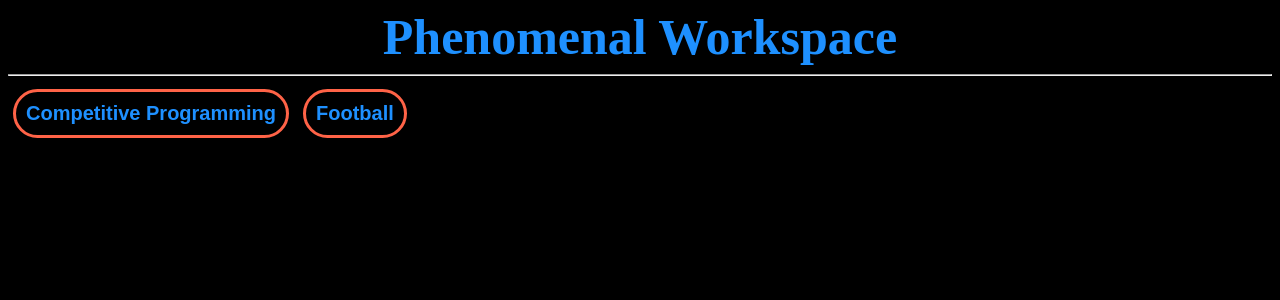
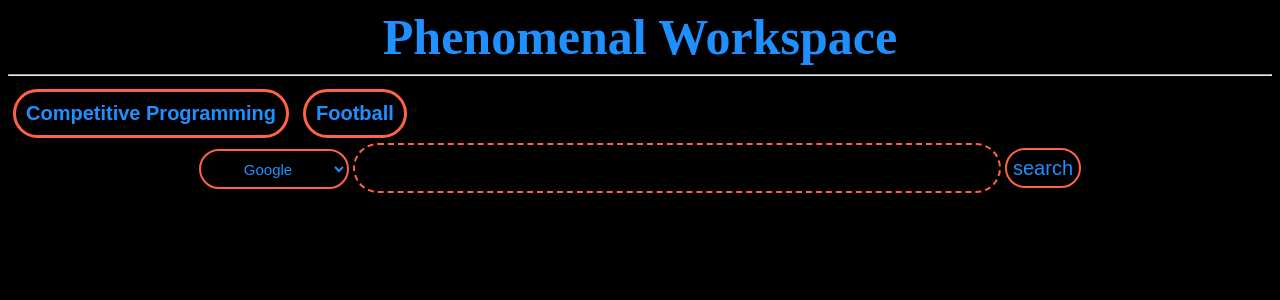
Before and after one commit to nxtcoder17/browser-homepage, a Flask app: page / in a window 1280 px wide. Shown: the top 300 px of the page. Run offline with Flask 2, Linux system fonts and the light colour scheme.

Commit message:
Search Bar

```diff
--- a/app/static/css/style.css
+++ b/app/static/css/style.css
@@ -1,6 +1,10 @@
 :root {
     --font: Cantarell;
     --my-green: #42f486;
+}
+
+* {
+    outline: none !important;
 }
 
 body {
@@ -67,3 +71,55 @@ button::-moz-focus-inner {
 .block_cp_items:hover {
     border: 4px dashed tomato;
 }
+
+/* Search Box */
+#search_box input {
+    width: 50%;
+    height: 40px;
+    color: dodgerblue;
+    background-color: black;
+    font-size: 15px;
+    font-family: "Hack Nerd Font";
+    border: 2px dashed tomato;
+    border-radius: 50px;
+    padding-left: 10px;
+    padding-top: 5px;
+    padding-right: 2px;
+}
+
+#search_box button {
+    height: 40px;
+    border: 2px solid tomato;
+    color: dodgerblue;
+    font-size: 20px;
+    background-color: black;
+    border-radius: 50px;
+}
+
+#search_box button:hover {
+    background-color: tomato;
+    color: black;
+    font-weight: bold;
+    cursor: pointer;
+}
+
+#search_engine {
+    height: 40px;
+    width: 150px;
+    background-color: black;
+    font-size: 15px;
+    text-align: center;
+    color: dodgerblue;
+    border: 2px solid tomato;
+    border-radius: 50px;
+}
+
+#search_engine:focus {
+    outline: none !important;
+}
+
+#search_engine option {
+    background-color: black;
+    color: tomato;
+    font-size: 20px;
+}
--- /dev/null
+++ b/app/static/js/script.js
@@ -0,0 +1,20 @@
+var dict = {
+    'google': 'https://google.com/search?q=QUERY',
+    'duckduckgo': 'https://duckduckgo.com/q=QUERY',
+    'google_images': 'https://www.google.com/search?tbm=isch&q=QUERY'
+};
+
+function search_query ()
+{
+    var engine = document.getElementById ('search_engine').value;
+    var query = document.getElementById ('query').value;
+    if ( ! (query.startsWith ('\"') || query.startsWith ("'"))) {
+        query = query.trim();
+        query = query.replace(/\s+/g, '+')
+    }
+    console.log  ("Your Query: " + query);
+    var search_url = dict[engine].replace ("QUERY", query);
+    console.log ("Search URL: " + search_url);
+
+    window.open (search_url, "_self");
+}
--- a/app/templates/base.html
+++ b/app/templates/base.html
@@ -6,6 +6,7 @@
         <link rel='stylesheet' type='text/css'
               href="{{ url_for ('static', filename='css/style.css') }}" >
         <script src="https://ajax.googleapis.com/ajax/libs/jquery/3.4.0/jquery.min.js"></script>
+        <script src="{{ url_for ('static', filename='js/script.js') }}" ></script>
     </head>
 
     <body>
--- a/app/templates/index.html
+++ b/app/templates/index.html
@@ -6,6 +6,7 @@
         <button class='items' id='football'>Football</button>
     </div>
 
+    <!-- Competitive Programming Block that appears after click on "#cp" button -->
     <div id='block_cp'>
         <table>
         # set ns = namespace (count = 5)
@@ -26,6 +27,22 @@
         # endfor
         </table>
     </div>
+
+    <div id='block_football'>
+    </div>
+
+    <div id='search_box'>
+        <center>
+        <select id='search_engine'>
+            <option value='google'>Google</option>
+            <option value='duckduckgo'>Duck Duck Go</option>
+            <option value='google_images'>Google Images</option>
+        </select>
+
+        <input type='text' id='query'>
+        <button type='button' id='submit' onclick='search_query();'>search</button>
+        </center>
+    </div>
 # endblock
 
 # block scripts
@@ -33,6 +50,7 @@
         $("#cp").click (function () {
             $("#block_cp").fadeToggle();
         });
+
         $("#football").click (function () {
             document.getElementById ("block_cp").style.display = "none";
         });
--- a/run.py
+++ b/run.py
@@ -3,4 +3,5 @@ import os
 
 if __name__ == '__main__':
     port = int(os.environ.get('PORT', 5000))
-    app.run(host = '0.0.0.0', port = port)
+    debug = True if os.getenv ("USER") == "balor" else False
+    app.run(host = '0.0.0.0', port = port, debug = debug)
```
